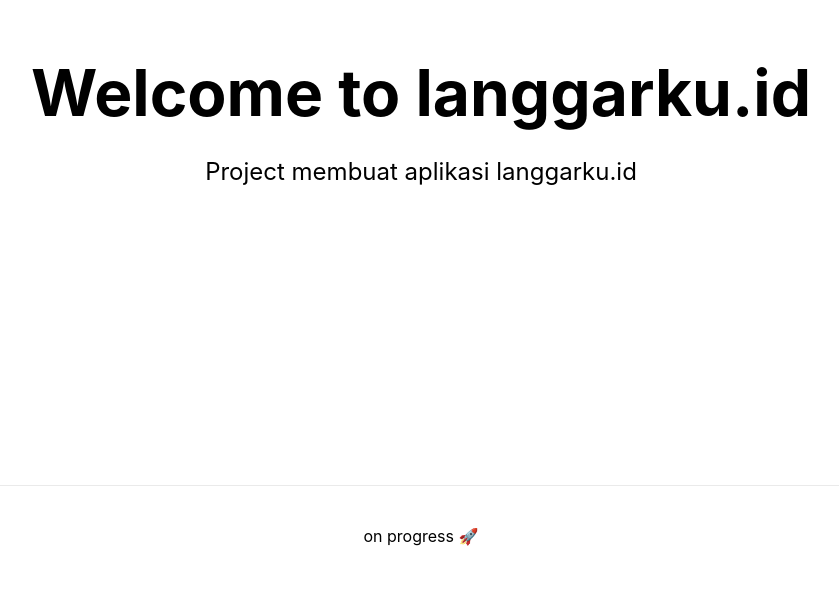
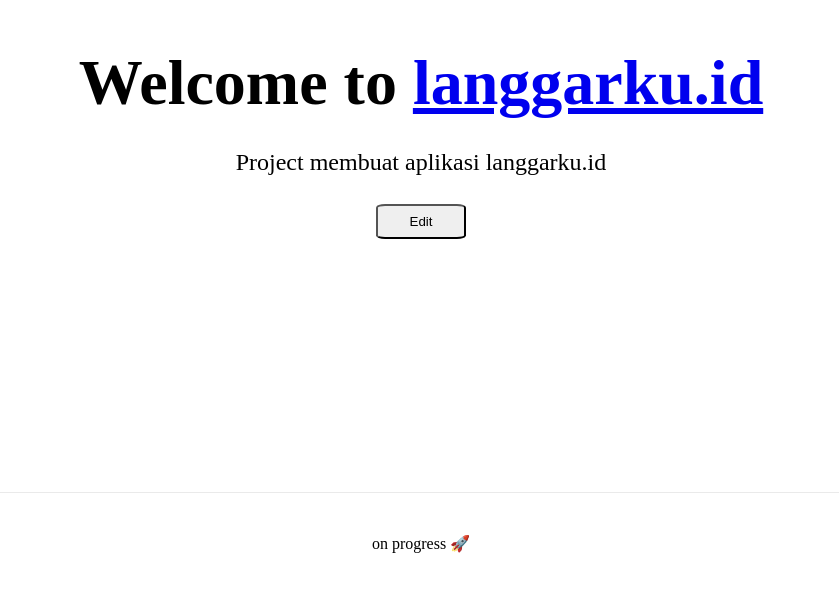
Before and after one commit to HSCorporate/web-langgarku, a Next.js app: page / in a window 1280 px wide. Shown: the part 215-806 px from the top of the page, without its empty margins (219-1058 px from the left). Built offline with nearby package versions, Linux system fonts and the light colour scheme.

Commit message:
menyusun directory file

```diff
--- a/pages/_app.js
+++ b/pages/_app.js
@@ -1,7 +1,5 @@
-import '../styles/globals.css'
-
 function MyApp({ Component, pageProps }) {
-  return <Component {...pageProps} />
+  return <Component {...pageProps} />;
 }
 
-export default MyApp
+export default MyApp;
--- /dev/null
+++ b/pages/about.js
@@ -0,0 +1,3 @@
+export default function About() {
+  return <h1>Ini About</h1>;
+}
--- /dev/null
+++ b/pages/components/tampilan.js
@@ -0,0 +1,48 @@
+import styled from "styled-components";
+
+export const Container = styled.div`
+  min-height: 100vh;
+  padding: 0 0.5rem;
+  display: flex;
+  flex-direction: column;
+  justify-content: center;
+  align-items: center;
+  height: 100vh;
+`;
+
+export const Main = styled.div`
+  padding: 5rem 0;
+  flex: 1;
+  display: flex;
+  flex-direction: column;
+  justify-content: center;
+  align-items: center;
+`;
+
+export const Title = styled.h1`
+  margin: 0;
+  line-height: 1.15;
+  font-size: 4rem;
+`;
+
+export const Description = styled.p`
+  line-height: 1.5;
+  font-size: 1.5rem;
+`;
+
+export const Footer = styled.div`
+  width: 100%;
+  height: 100px;
+  border-top: 1px solid #eaeaea;
+  display: flex;
+  justify-content: center;
+  align-items: center;
+`;
+
+export const Custom = styled.button`
+  padding: 0.5rem 2rem;
+  border-radius: 10%;
+  &: hover {
+    background-color: red;
+  } ;
+`;
--- a/pages/index.js
+++ b/pages/index.js
@@ -1,46 +1,13 @@
 import Head from "next/head";
-import styled from "styled-components";
+import {
+  Container,
+  Main,
+  Title,
+  Description,
+  Footer,
+  Custom,
+} from "./components/tampilan";
 import Link from "next/link";
-// import styles from "../styles/Home.module.css";
-
-const Container = styled.div`
-  min-height: 100vh;
-  padding: 0 0.5rem;
-  display: flex;
-  flex-direction: column;
-  justify-content: center;
-  align-items: center;
-  height: 100vh;
-`;
-
-const Main = styled.div`
-  padding: 5rem 0;
-  flex: 1;
-  display: flex;
-  flex-direction: column;
-  justify-content: center;
-  align-items: center;
-`;
-
-const Title = styled.h1`
-  margin: 0;
-  line-height: 1.15;
-  font-size: 4rem;
-`;
-
-const Description = styled.p`
-  line-height: 1.5;
-  font-size: 1.5rem;
-`;
-
-const Footer = styled.div`
-  width: 100%;
-  height: 100px;
-  border-top: 1px solid #eaeaea;
-  display: flex;
-  justify-content: center;
-  align-items: center;
-`;
 
 export default function Home() {
   return (
@@ -56,6 +23,7 @@ export default function Home() {
           Welcome to <Link href="https://nextjs.org">langgarku.id</Link>
         </Title>
         <Description>Project membuat aplikasi langgarku.id</Description>
+        <Custom>Edit</Custom>
       </Main>
 
       <Footer>
--- a/styles/globals.css
+++ /dev/null
@@ -1,16 +0,0 @@
-html,
-body {
-  padding: 0;
-  margin: 0;
-  font-family: -apple-system, BlinkMacSystemFont, Segoe UI, Roboto, Oxygen,
-    Ubuntu, Cantarell, Fira Sans, Droid Sans, Helvetica Neue, sans-serif;
-}
-
-a {
-  color: inherit;
-  text-decoration: none;
-}
-
-* {
-  box-sizing: border-box;
-}
```
Also changed, not shown: styles/Home.module.css (deleted, +0 -121 lines).
